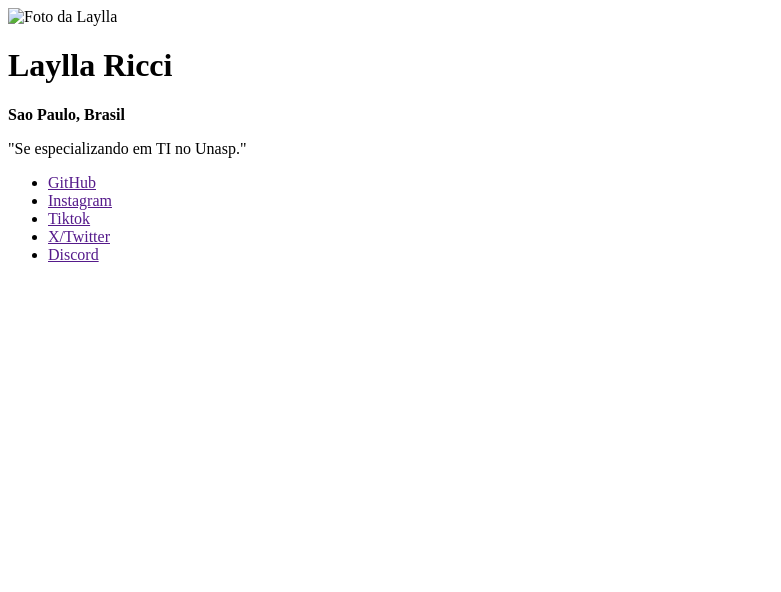
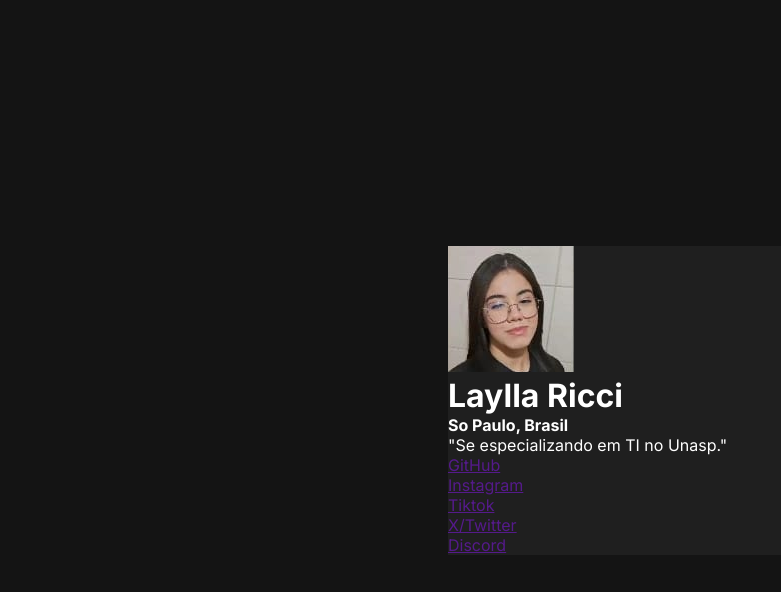
Before and after one commit to layllaricci/link-tree, a plain HTML site: page index.html in a window 1280 px wide. Shown: the whole page, without its empty margins (0-781 px from the left). Drawn offline with Linux system fonts and the light colour scheme.

Commit message:
inicio da estilizaçao do projeto com CSS

```diff
--- a/index.html
+++ b/index.html
@@ -12,7 +12,7 @@
 
  <h1>Laylla Ricci</h1>
 
- <strong>Sao Paulo, Brasil</strong>
+ <strong>So Paulo, Brasil</strong>
 
  <p>"Se especializando em TI no Unasp."</p>
 
--- a/style.css
+++ b/style.css
@@ -1 +1,27 @@
-/* Add styles here */
+@import url('https://fonts.googleapis.com/css2?family=Inter:ital,opsz,wght@0,14..32,100..900;1,14..32,100..900&display=swap');
+
+* {
+    margin: 0;
+    padding: 0;
+    box-sizing: border-box;
+    font-family: "Inter", sans-serif;
+}
+
+body {
+    background-color: #141414;
+    height: 100vh;
+
+    display: flex;
+    justify-content: center;
+    align-items: center;
+}
+
+div {
+    background-color: #1f1f1f;
+    color: white;
+    width: 384px;
+}
+
+ul, li {
+    list-style: none;
+}
```
Also changed, not shown: Trabalho de web.png (added).
